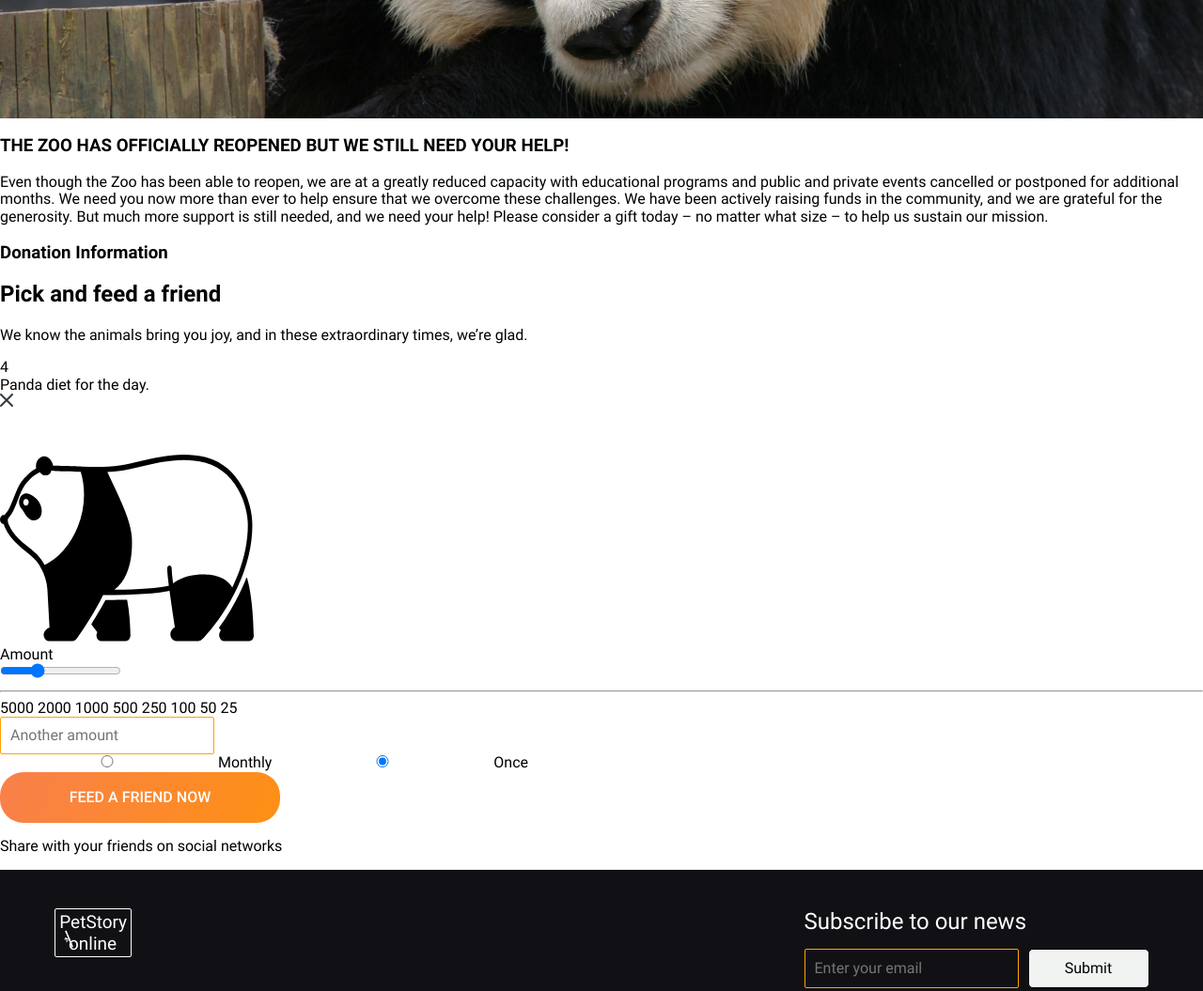
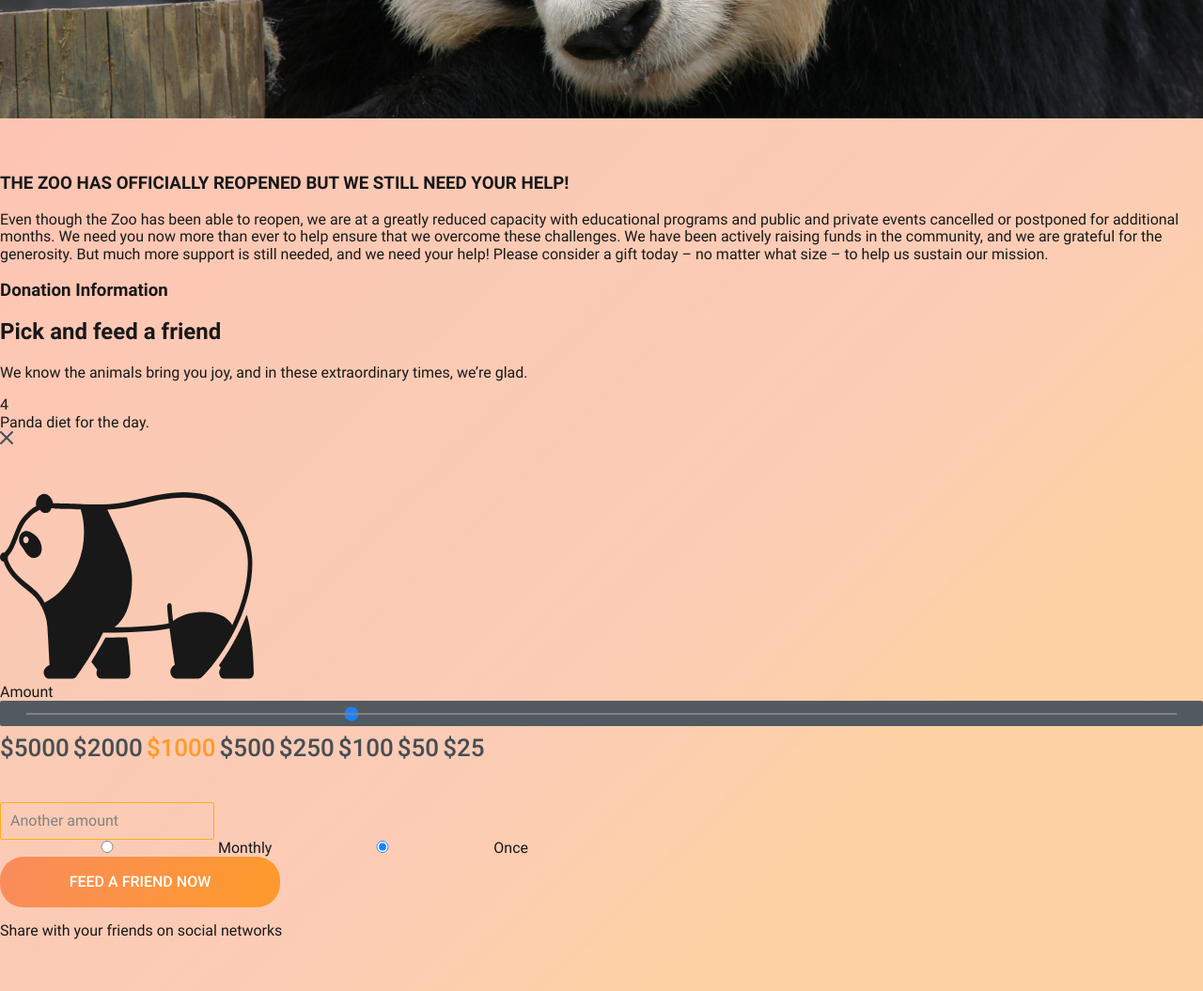
Before and after one commit to existanz/RSS_FE_JS_projects, a plain HTML site: page online-zoo/pages/donate/donate.html in a window 1280 px wide. Shown: the part 340-1395 px from the top of the page at 94% size. Drawn offline with Linux system fonts and the light colour scheme.

Commit message:
feat: added stiles to range slider 	modified:   online-zoo/pages/donate/donate.css 	modified:   online-zoo/pages/donate/donate.html

```diff
--- a/online-zoo/pages/donate/donate.css
+++ b/online-zoo/pages/donate/donate.css
@@ -2,3 +2,57 @@
     height: 386px;
     background-image: url("../../assets/images/panda_bg.png");
 }
+
+.feed-friend {
+    background: linear-gradient(315.75deg, rgba(254, 210, 144, 0.7) 30.06%, #FEBDAB 100.95%, rgba(254, 210, 144, 0.7) 106.36%), linear-gradient(315.75deg, rgba(254, 189, 171, 0.74) 30.06%, rgba(243, 169, 248, 0.66) 50.74%, #E0D8F0 80.49%, #EAF7FE 127.9%, #EAF7FE 149.54%), linear-gradient(315.75deg, rgba(254, 189, 171, 0.74) 30.06%, rgba(243, 169, 248, 0.66) 50.74%, #E0D8F0 80.49%, #EAF7FE 127.9%, #EAF7FE 149.54%);
+    opacity: 0.9;
+    padding-top: 40px;
+    padding-bottom: 180px;
+}
+.feed-slider-container {
+    position: relative;
+    margin-bottom: 40px;
+}
+.feed-slider-range {
+    padding: 0 11px;
+    box-sizing: border-box;
+    width: 100%;
+    -webkit-appearance: none;
+    height: 27px;
+    background: #404950;
+    border-radius: 2px;
+    transition: opacity 0.2s;
+}
+.feed-slider-itemText {
+    width: 75px;
+    color: #333B41;
+    font-weight: 500;
+    font-size: 26px;
+    line-height: 36px;
+    cursor: pointer;
+}
+.feed-slider-item-active {
+    color: #FE9013;
+}
+.feed-slider-line {
+    pointer-events: none;
+    box-sizing: border-box;
+    position: absolute;
+    height: 2px;
+    top: 5px;
+    left: 28px;
+    right: 28px;
+    background: #767474;
+    z-index: 1;
+    border: none;
+}
+.feed-slider-items {
+    pointer-events: none;
+    position: absolute;
+    box-sizing: border-box;
+    display: flex;
+    width: 100%;
+    justify-content: space-between;
+    top: 9px;
+    padding: 0 26px;
+}
--- a/online-zoo/pages/donate/donate.html
+++ b/online-zoo/pages/donate/donate.html
@@ -8,7 +8,7 @@
     <link rel="stylesheet" href="../../assets/css/normalize.css">
     <link rel="stylesheet" href="../../assets/css/style.css">
     <link rel="stylesheet" href="donate.css">
-    <title>Online Zoo!</title>
+    <title>Donate</title>
 </head>
 
 <body>
@@ -76,14 +76,14 @@
                             </div>
                             <hr class="feed-slider-line">
                             <div class="feed-slider-values">
-                                <span data-value="0" class="feed-slider-itemText">5000</span>
-                                <span data-value="1" class="feed-slider-itemText">2000</span>
-                                <span data-value="2" class="feed-slider-itemText  feed-slider-item-active">1000</span>
-                                <span data-value="3" class="feed-slider-itemText">500</span>
-                                <span data-value="4" class="feed-slider-itemText">250</span>
-                                <span data-value="5" class="feed-slider-itemText">100</span>
-                                <span data-value="6" class="feed-slider-itemText">50</span>
-                                <span data-value="7" class="feed-slider-itemText">25</span>
+                                <span data-value="0" class="feed-slider-itemText">$5000</span>
+                                <span data-value="1" class="feed-slider-itemText">$2000</span>
+                                <span data-value="2" class="feed-slider-itemText  feed-slider-item-active">$1000</span>
+                                <span data-value="3" class="feed-slider-itemText">$500</span>
+                                <span data-value="4" class="feed-slider-itemText">$250</span>
+                                <span data-value="5" class="feed-slider-itemText">$100</span>
+                                <span data-value="6" class="feed-slider-itemText">$50</span>
+                                <span data-value="7" class="feed-slider-itemText">$25</span>
                             </div>
                         </div>
                     </div>
```
